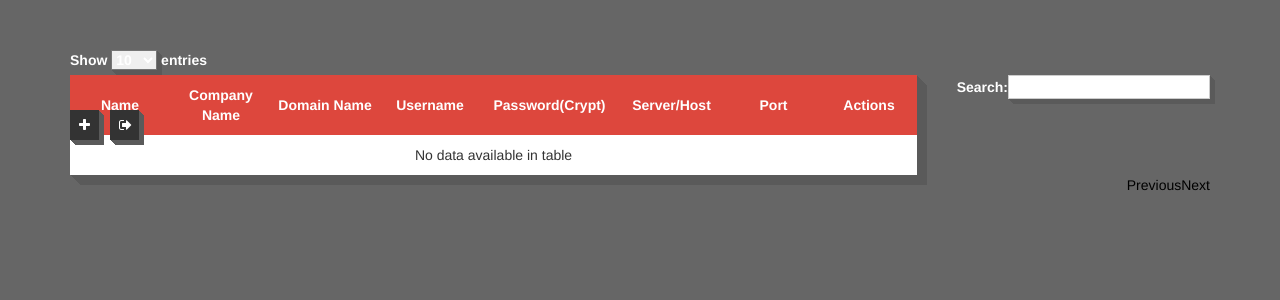
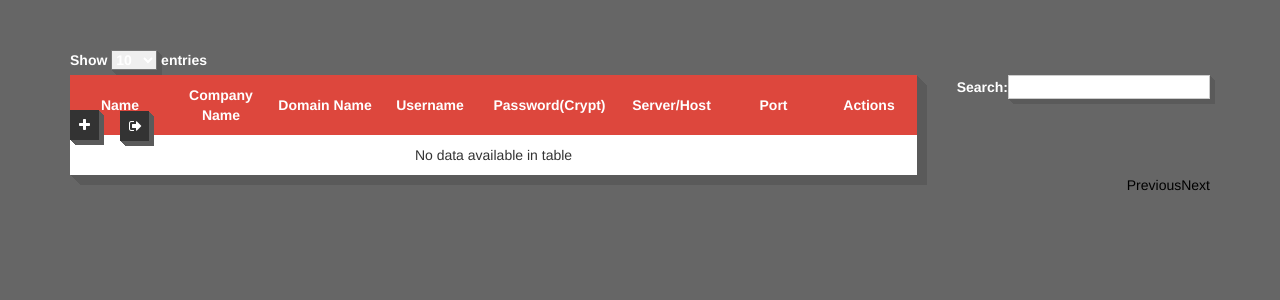
Before and after one commit to JoelvdWeg/opdracht-3-11-16, a PHP site: page /tcpdf/ in a window 1280 px wide. Shown: the top 300 px of the page. Run offline with PHP 8.4, Linux system fonts and the light colour scheme; the visitor is signed in with stand-in values (Sample User, id 1); data that the repository does not hold is empty; some libraries are stand-ins or nearby versions.

Commit message:
create button

```diff
--- a/assets/css/main.css
+++ b/assets/css/main.css
@@ -252,20 +252,23 @@ div.dataTables_wrapper div.dataTables_length select {
 }
 .creat{
   position: relative;
-  bottom: 60px;
-  width: 40px;
+  bottom: 65px;
+  width: 29px;
+  height: 29px;
+  padding: 0px;
 
 }
 
 .logout{
+  margin-left: 10px;
   position: relative;
-  bottom: 85px;
+  bottom: 93px;
   width: 29px;
   height: 29px;
   left: 40px;
 }
 .create{
-  padding: 6px 8px!important;
+  padding: 4px 8px!important;
   background: #333333!important;
   text-decoration: none!important;
   color: black;
--- a/index.php
+++ b/index.php
@@ -221,7 +221,7 @@ if(empty($_GET['pdf'])){$_GET['pdf']='';}
 </table>
 
 <div  class="creat" data-toggle="tooltip" data-placement="top" title="Create">
-    <a class="create" href="pages/create.php"><i class="fa fa-plus" aria-hidden="true"></i></a>
+    <a href="pages/create.php"><button class="create"><i class="fa fa-plus" aria-hidden="true"></i></button</a>
 </div>
 
 <div class="logout" data-toggle="tooltip" data-placement="top" title="Log-Out">
```
